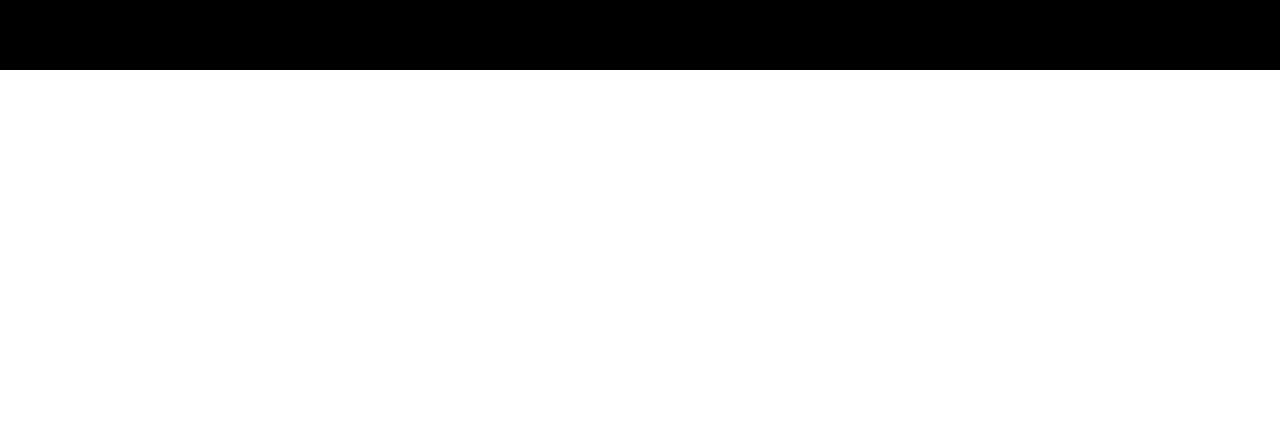
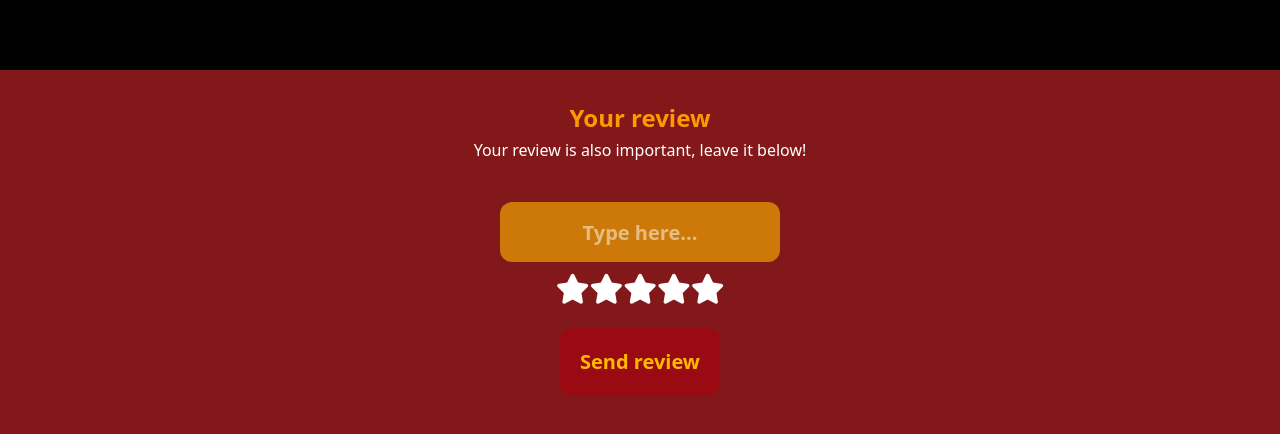
Before and after one commit to lfenderico-dev/PizzaTown, a Vue app: page / in a window 1280 px wide. Shown: the part 5090-5524 px from the top of the page. Before the commit the page ends 5160 px from the top, so only its background shows below. Built offline with nearby package versions, Linux system fonts and the light colour scheme.

Commit message:
Added the YourReview component

```diff
--- /dev/null
+++ b/src/components/HomePage/YourReview.vue
@@ -0,0 +1,46 @@
+<template>
+  <div class="h-100 bg-red-900 flex flex-col">
+    <h1 class="text-center font-bold text-2xl text-amber-500 pt-8">Your review</h1>
+    <p class="text-center mx-5 text-white pt-1">Your review is also important, leave it below!</p>
+
+    <div class="flex flex-col mt-10 gap-3">
+      <div class="flex justify-center">
+        <input v-model="review" type="text" placeholder="Type here..." class="text-white text-center w-70 text-xl bg-amber-400/60 rounded-xl h-15 focus:outline-none font-bold hover:shadow-2xl">
+      </div>
+      <div class="flex flex-row justify-center text-3xl text-white">
+        <i :key="starIndex" v-for="starIndex in 5" @mouseenter="starHovered = starIndex" @mouseleave="starHovered = null" :class="(starHovered &&starIndex <= starHovered) || (rating && starIndex <= rating) ? 'text-amber-400':'text-white'"  class="fa-solid fa-star " @click="clickStar(starIndex)"></i>
+
+      </div>
+      <div class="flex justify-center">
+        <button @click="submitRating" type="submit" class="text-amber-400 font-bold p-5 text-xl mt-3 w-fit bg-red-800/80 rounded-xl hover:shadow-2xl transition active:scale-120">Send review</button>
+      </div>
+    </div>
+
+  </div>
+</template>
+
+<script setup lang="ts">
+import { ref } from 'vue';
+
+const review = ref<string>('')
+const currentReview = ref<string | null>(null)
+
+const starHovered = ref<number | null>(null)
+const rating = ref<number | null>(null)
+const currentRating = ref<number | null>(null)
+
+const clickStar = (starIndex: number)=>{
+  rating.value = starIndex
+}
+const submitRating = ()=>{
+  currentRating.value = rating.value
+  rating.value = null
+  currentReview.value = review.value
+  review.value = ''
+  return {currentRating, currentReview}
+}
+</script>
+
+<style scoped>
+
+</style>
--- a/src/views/HomePage.vue
+++ b/src/views/HomePage.vue
@@ -5,6 +5,7 @@
     <ServicesPage />
     <GallerySection />
     <ReviewsHighlight />
+    <YourReview />
   </div>
 </template>
 
@@ -14,6 +15,7 @@
 import IntroSection from '@/components/HomePage/IntroSection.vue';
 import ReviewsHighlight from '@/components/HomePage/ReviewsHighlight.vue';
 import ServicesPage from '@/components/HomePage/ServicesPage.vue';
+import YourReview from '@/components/HomePage/YourReview.vue';
 
 </script>
 
```
